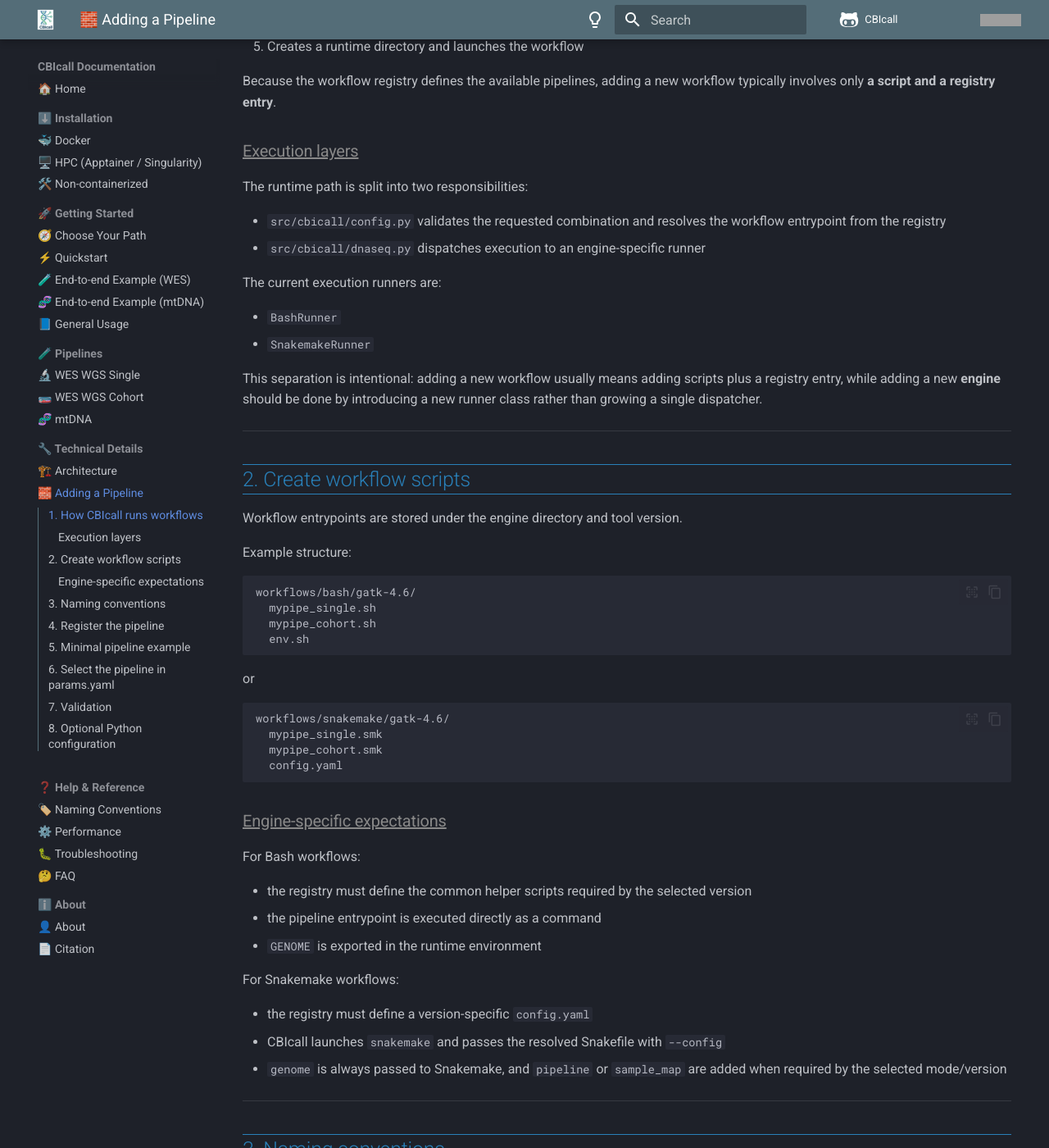
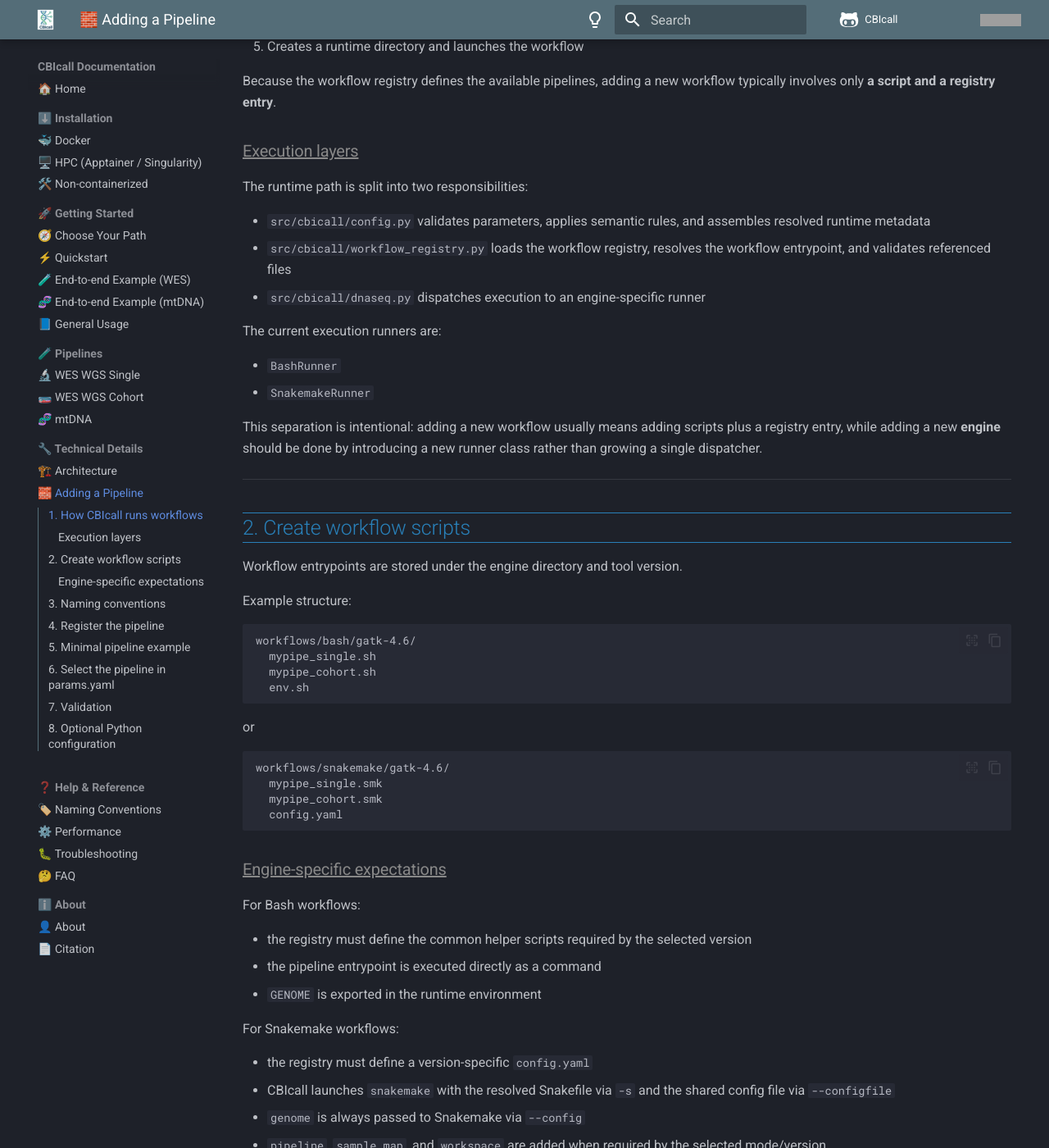
Before and after one commit to CNAG-Biomedical-Informatics/cbicall, an MkDocs documentation site: the page built from docs/technical-details/adding-a-pipeline.md, in a window 1280 px wide and 1400 px high, scrolled down 769 px. Shown: the whole window at 82% size. Built offline with MkDocs 1.6.1 and Material for MkDocs 9.7.7, drawn with Linux system fonts in a browser that asks for light colours; nearby versions of some CDN libraries; library files that are not in the unit come from our copies; comment, search, counter and statistics services are not loaded; some of the changed text lies outside the part shown; grey boxes are pictures that could not be loaded.

Commit message:
Source commit

```diff
--- a/docs/technical-details/adding-a-pipeline.md
+++ b/docs/technical-details/adding-a-pipeline.md
@@ -31,7 +31,8 @@ Because the workflow registry defines the available pipelines, adding a new work
 
 The runtime path is split into two responsibilities:
 
-- `src/cbicall/config.py` validates the requested combination and resolves the workflow entrypoint from the registry
+- `src/cbicall/config.py` validates parameters, applies semantic rules, and assembles resolved runtime metadata
+- `src/cbicall/workflow_registry.py` loads the workflow registry, resolves the workflow entrypoint, and validates referenced files
 - `src/cbicall/dnaseq.py` dispatches execution to an engine-specific runner
 
 The current execution runners are:
@@ -76,8 +77,10 @@ For Bash workflows:
 For Snakemake workflows:
 
 - the registry must define a version-specific `config.yaml`
-- CBIcall launches `snakemake` and passes the resolved Snakefile with `--config`
-- `genome` is always passed to Snakemake, and `pipeline` or `sample_map` are added when required by the selected mode/version
+- CBIcall launches `snakemake` with the resolved Snakefile via `-s` and the shared config file via `--configfile`
+- `genome` is always passed to Snakemake via `--config`
+- `pipeline`, `sample_map`, and `workspace` are added when required by the selected mode/version
+- if `workflow_rule` is set, CBIcall uses that rule as the Snakemake target instead of `all`
 
 ---
 
@@ -199,6 +202,8 @@ cbicall -p params.yaml -t 4
 
 CBIcall validates the configuration, creates the runtime directory, and executes the workflow script.
 
+If `input_dir` is defined, the runtime directory is created below that input directory with a generated run identifier appended to the configured `project_dir` prefix.
+
 ---
 
 ## 7. Validation
```
Also changed, not shown: other parts of docs/technical-details/adding-a-pipeline.md (+1 -0 lines).
